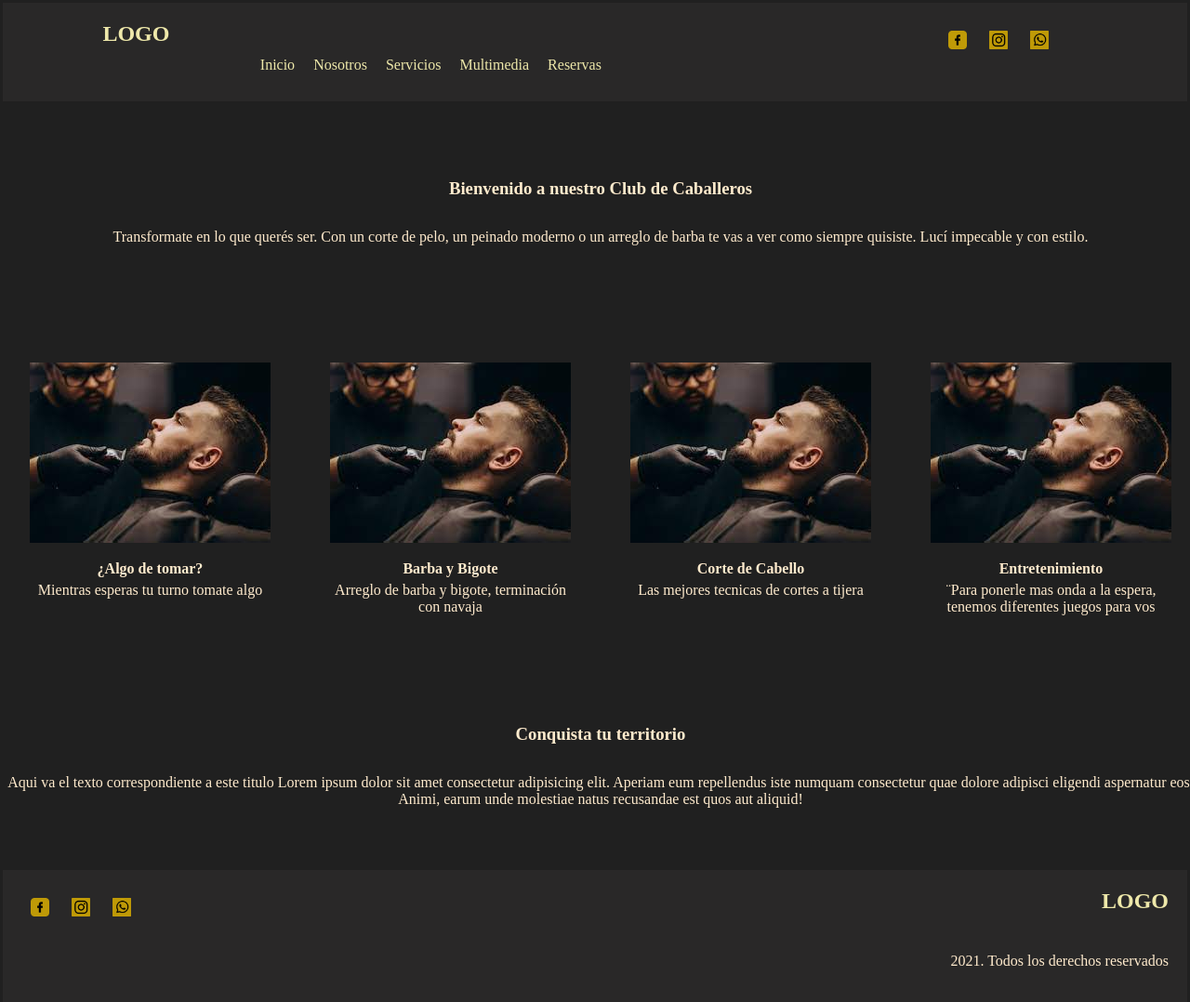
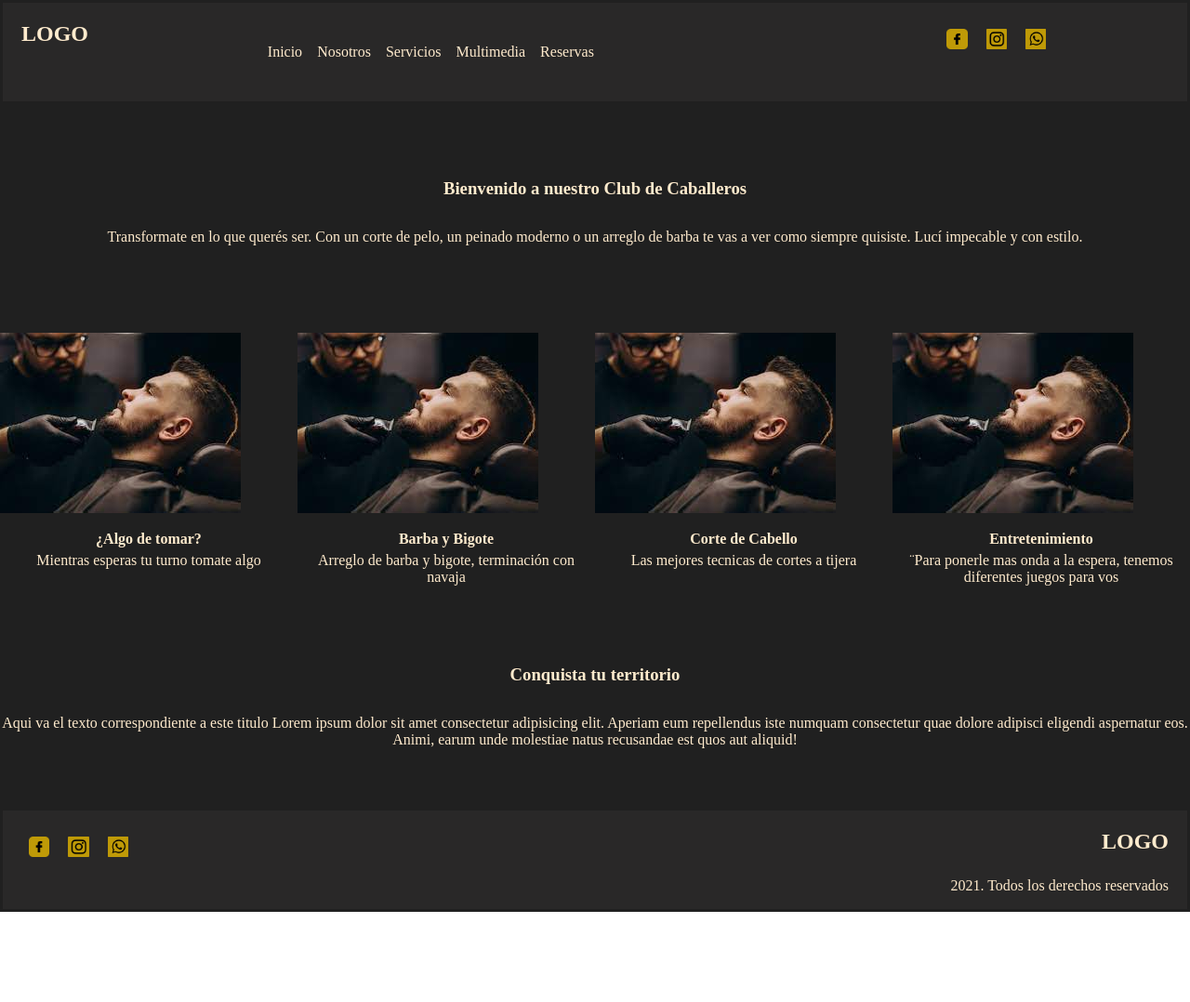
Before and after one commit to chriscip02/desafioSass, a website: page pages/nosotros.html in a window 1280 px wide. Shown: the whole page at 93% size. After the commit the page ends 981 px from the top, so only its background shows below. Drawn offline with Linux system fonts and the light colour scheme.

Commit message:
desafio sass sobre el html NOSOTROS

```diff
--- /dev/null
+++ b/scss/estilos.scss
@@ -0,0 +1,261 @@
+/*RESET*/
+
+*{
+    margin: 0;
+    padding: 0;
+    box-sizing: border-box;
+}
+
+/*HEADER (PARA TODOS LOS HTML EL MISMO)*/
+
+header{
+    background-color: rgb(41,40,40);
+    padding: 20px;
+    border: solid rgb(32, 32, 32);
+    position: sticky;
+    top: 0px;
+    height: 7rem;
+    display: grid;
+    grid-template-areas: "logo nav iconosHeader";
+    grid-template-columns: 1fr 3fr 1fr;
+    .contenedorLogo{
+        color: blanchedalmond;
+        grid-area: logo;
+    }
+    .contenedorIconosHeader{
+        grid-area: iconosHeader;
+
+    }
+    .contenedorNav{
+        margin: 10px;
+        grid-area: nav;
+        display: flex;
+        align-items: center;
+    }
+        .contenedorMenu{
+
+            display: flex;
+        }
+            li{
+                margin: 0.5rem;
+                list-style: none;
+                transition: 0.5s;
+                &:hover{
+                    transform: scale(1.2);
+
+                }
+
+            }
+            a{
+                color: blanchedalmond;
+                text-decoration: none;
+
+                &:hover{
+                    text-decoration: none;
+                    color: whitesmoke;
+
+                }
+            }
+
+}
+
+
+/*FOOTER (PARA TODOS LOS HTML EL MISMO)*/
+
+footer{
+    background-color: rgb(41, 40, 40);
+    padding: 20px;
+    border: solid rgb(32, 32, 32);
+    height: 7rem;
+    display: grid;
+    grid-template-areas:  "iconosRedesFooter logoFooter"
+                          "derechos derechos" ;
+    .logoFooter{
+        color: blanchedalmond;
+        text-align: right;
+        padding-bottom: 25px;
+        grid-area: logoFooter;
+    }
+    .textoDerechos{
+        text-align: right;
+        color: blanchedalmond;
+        grid-area: derechos;
+    }
+    .contenedorIconosRedesFooter{
+        grid-area: iconosRedesFooter;
+    }
+}
+
+/*TAMAÑOS Y TRANSFORMACIONES DE ICONOS DE REDES PARA HEADER Y FOOTER*/
+
+.iconosRedesHeader{
+    height: 1.4rem;
+    margin: 0.5rem;
+    transition: 0.5s;
+    &:hover{
+        transform: scale(1.2);
+    }
+}
+
+.iconosRedesFooter{
+    height: 1.4rem;
+    margin: 0.5rem;
+    transition: 0.5s;
+    &:hover{
+        transform: scale(1.2);
+    }
+
+}
+
+
+/*GRID AREAS HTML NOSOTROS*/
+
+.contenedorMainNosotros{
+    background-color: rgb(32,32,32);
+    display: grid;
+    grid-template-areas: "titulo1 titulo1 titulo1 titulo1"
+                         "parrafo1 parrafo1 parrafo1 parrafo1"
+                         "imagen1 imagen2 imagen3 imagen4"
+                         "titulo2 titulo2 titulo2 titulo2"
+                         "parrafo2 parrafo2 parrafo2 parrafo2";
+
+        .titulo1Nosotros{
+            text-align: center;
+            margin-top: 5rem;
+            margin-bottom: 2rem;
+            color: blanchedalmond;
+            grid-area: titulo1;
+        }
+
+        .parrafo1Nosotros{
+            text-align: center;
+            margin-bottom: 4rem;
+            color: blanchedalmond;
+            grid-area: parrafo1;
+        }
+        .imagen1Nosotros{
+            grid-area: imagen1;
+
+            img{
+                margin-top: 30px;
+                margin-bottom: 15px;
+
+            }
+            h4{
+                text-align: center;
+                color: blanchedalmond;
+            }
+            p{
+                text-align: center;
+                padding: 5px;
+                color: blanchedalmond;
+            }
+
+        }
+        .imagen2Nosotros{
+            grid-area: imagen2;
+            img{
+                margin-top: 30px;
+                margin-bottom: 15px;
+            }
+            h4{
+                text-align: center;
+                color: blanchedalmond;
+            }
+            p{
+                text-align: center;
+                padding: 5px;
+                color: blanchedalmond;
+            }
+
+        }
+
+        .imagen3Nosotros{
+            grid-area: imagen3;
+            img{
+                margin-top: 30px;
+                margin-bottom: 15px;
+            }
+            h4{
+                text-align: center;
+                color: blanchedalmond;
+            }
+            p{
+                text-align: center;
+                padding: 5px;
+                color: blanchedalmond;
+            }
+
+        }
+
+        .imagen4Nosotros{
+            grid-area: imagen4;
+            img{
+                margin-top: 30px;
+                margin-bottom: 15px;
+            }
+            h4{
+                text-align: center;
+                color: blanchedalmond;
+            }
+            p{
+                text-align: center;
+                padding: 5px;
+                color: blanchedalmond;
+            }
+
+        }
+
+        .titulo2Nosotros{
+            grid-area: titulo2;
+            text-align: center;
+            margin-top: 5rem;
+            margin-bottom: 2rem;
+            color: blanchedalmond;
+        }
+
+        .parrafo2Nosotros{
+            text-align: center;
+            margin-bottom: 4rem;
+            color: blanchedalmond;
+            grid-area: parrafo2;
+        }
+
+}
+
+/*MEDIA QUERIE MOBILE HTML NOSOTROS*/
+
+@media only screen and (max-width:600px){
+    .contenedorMainNosotros{
+        display: grid;
+        grid-template-areas: "titulo1"
+                             "parrafo1"
+                             "imagen1"
+                             "imagen2"
+                             "imagen3"
+                             "imagen4"
+                             "titulo2"
+                             "parrafo2";
+
+    }
+        .imagen1Nosotros{
+            display: flex;
+            justify-content: center;
+        }
+
+        .imagen2Nosotros{
+            display: flex;
+            justify-content: center;
+        }
+
+        .imagen3Nosotros{
+            display: flex;
+            justify-content: center;
+        }
+
+        .imagen4Nosotros{
+            display: flex;
+            justify-content: center;
+        }
+
+}
```
Also changed, not shown: package.json (added, +25 -0 lines), css/main.css, 1 other file.
